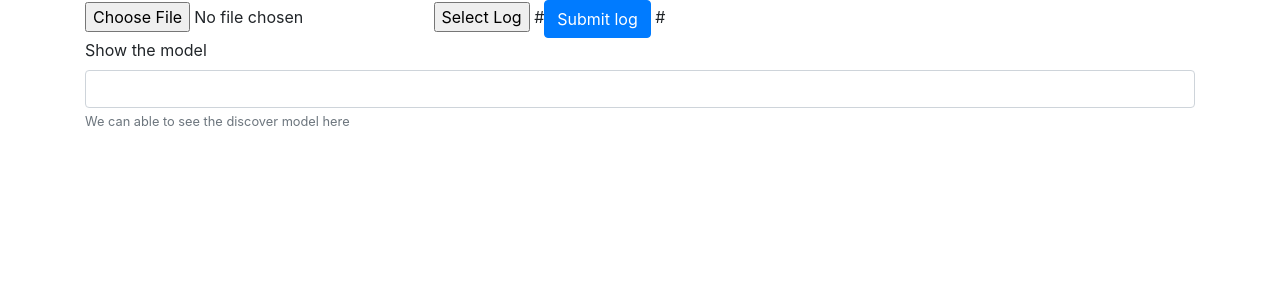
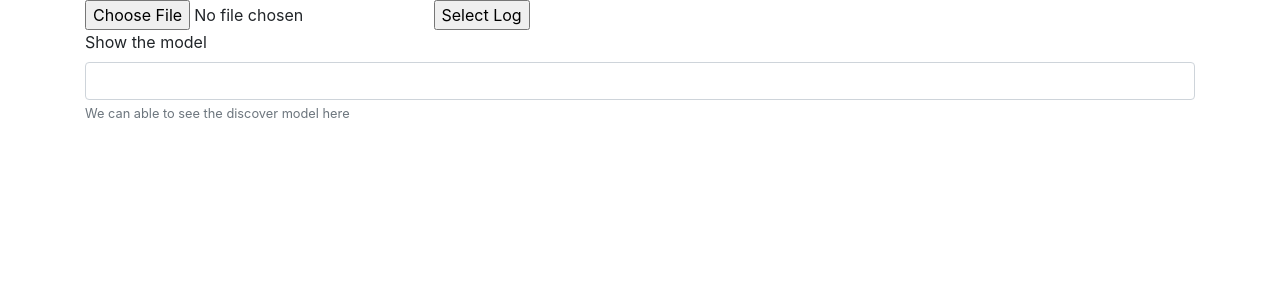
Before and after one commit to ccjake/lab-declarative-Conformance-Checking, a Flask app: page / in a window 1280 px wide. Shown: the part 80-380 px from the top of the page. Run offline with Flask 2, Linux system fonts and the light colour scheme; some libraries are stand-ins or nearby versions.

Commit message:
first commit

```diff
--- a/templates/index.html
+++ b/templates/index.html
@@ -51,8 +51,7 @@
        <input type= "file" id="real-file" name="file2"/>
        <input type= "submit" value="Select Log">
 
-       #<button type="submit" class="btn btn-primary">Submit log</button>
-    #</form>
+
 
   <form>
       <div class="form-group">
```
